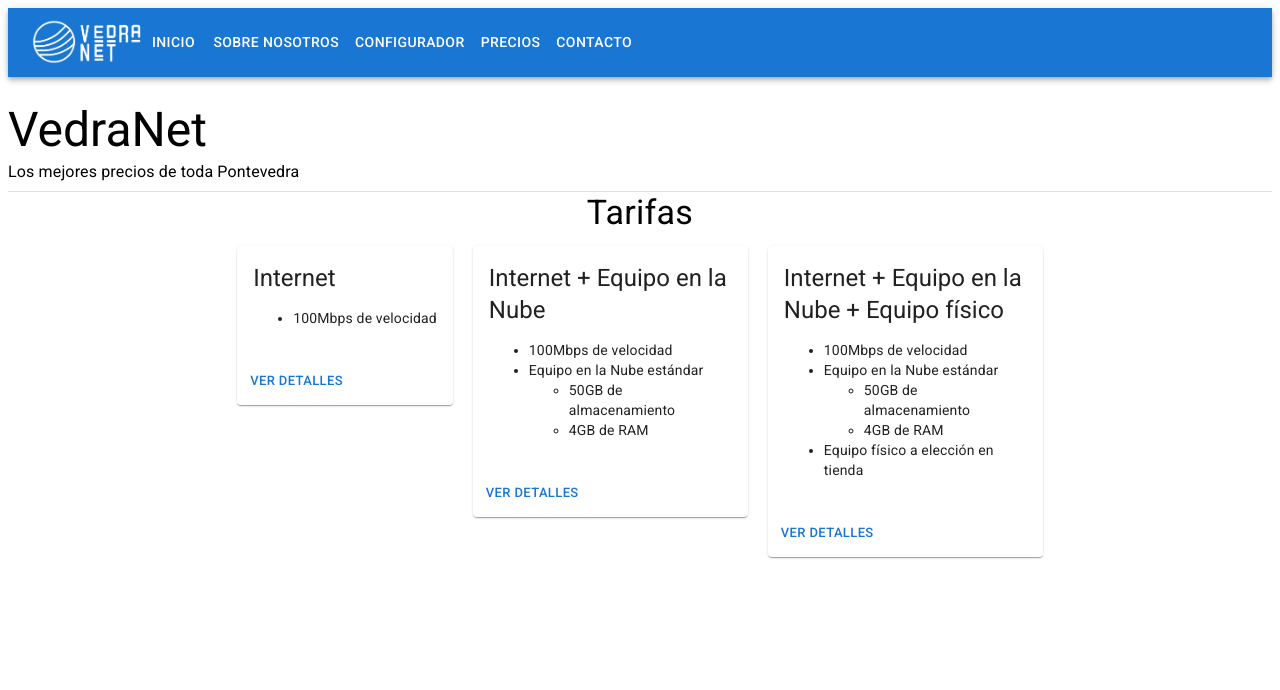
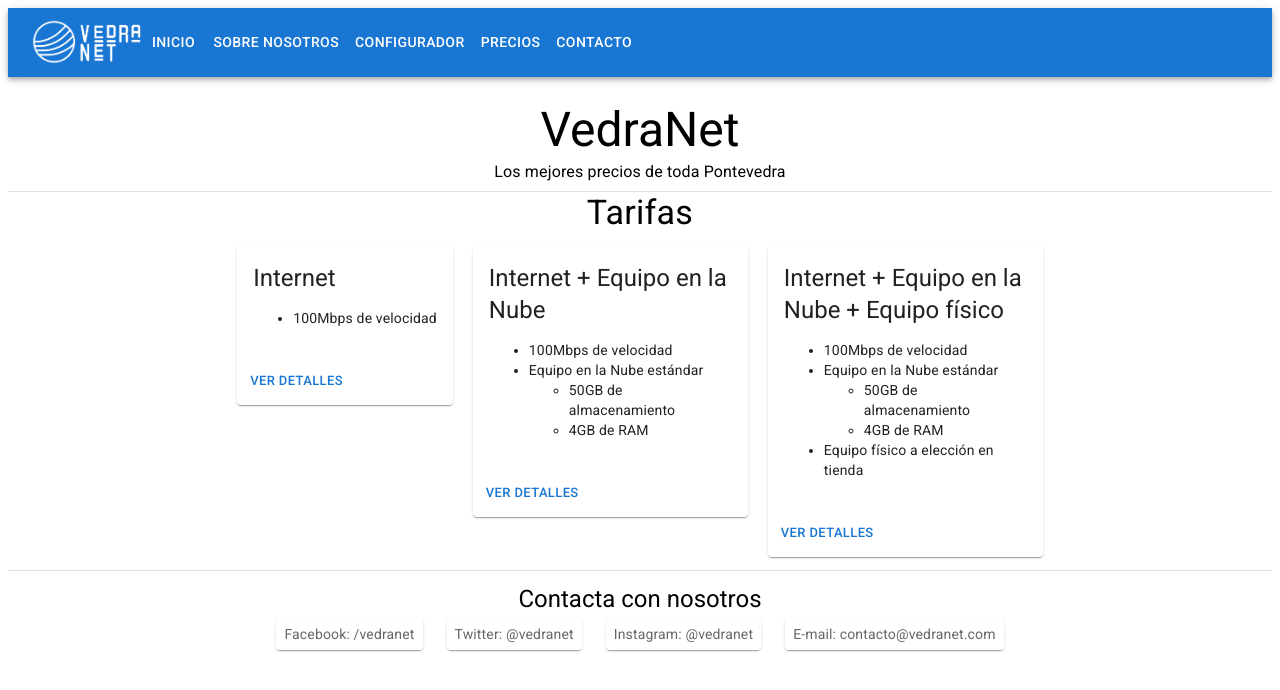
Before and after one commit to Xpl0itU/vedranet-web, a React (Vite) app: page / in a window 1280 px wide. Shown: the top 690 px of the page. Built offline with nearby package versions, Linux system fonts and the light colour scheme.

Commit message:
Add contact grid

```diff
--- /dev/null
+++ b/src/components/ContactBottomGrid.jsx
@@ -0,0 +1,41 @@
+import { styled } from '@mui/material/styles';
+import Grid from '@mui/material/Grid';
+import Paper from '@mui/material/Paper';
+import Typography from '@mui/material/Typography';
+
+const Item = styled(Paper)(({ theme }) => ({
+    backgroundColor: theme.palette.mode === 'dark' ? '#1A2027' : '#fff',
+    ...theme.typography.body2,
+    padding: theme.spacing(1),
+    textAlign: 'center',
+    color: theme.palette.text.secondary,
+    display: "inline",
+    alignItems: "center",
+    justifyContent: "center"
+}));
+
+function ContactBottomGrid() {
+    return(
+        <>
+            <Typography variant="h5" align="center" gutterBottom>
+                Contacta con nosotros
+            </Typography>
+            <Grid container rowSpacing={1} columnSpacing={{ xs: 1, sm: 2, md: 3 }} sx={{justifyContent: "center"}}>
+                <Grid item>
+                    <Item>Facebook: /vedranet</Item>
+                </Grid>
+                <Grid item>
+                    <Item>Twitter: @vedranet</Item>
+                </Grid>
+                <Grid item>
+                    <Item>Instagram: @vedranet</Item>
+                </Grid>
+                <Grid item>
+                    <Item>E-mail: contacto@vedranet.com</Item>
+                </Grid>
+            </Grid>
+        </>
+    );
+}
+
+export default ContactBottomGrid;
--- a/src/pages/Index.jsx
+++ b/src/pages/Index.jsx
@@ -4,19 +4,18 @@
 import CardContent from '@mui/material/CardContent';
 import Divider from "@mui/material/Divider";
 import Typography from "@mui/material/Typography";
+import ContactBottomGrid from '../components/ContactBottomGrid';
 import "./Prices.css";
 
 function Index() {
     return(
         <>
-            <div>
-                <Typography variant="h3">
-                    VedraNet
-                </Typography>
-                <Typography variant="subtitle1" gutterBottom>
-                    Los mejores precios de toda Pontevedra
-                </Typography>
-            </div>
+            <Typography variant="h3" style={{display: "flex", justifyContent: "center"}}>
+                VedraNet
+            </Typography>
+            <Typography variant="subtitle1" gutterBottom style={{display: "flex", justifyContent: "center"}}>
+                Los mejores precios de toda Pontevedra
+            </Typography>
             <Divider/>
             <div>
                 <Typography variant="h4" align="center" gutterBottom>
@@ -87,6 +86,8 @@
                 </div>
             </div>
             </div>
+            <Divider style={{marginTop: "1%", marginBottom: "1%"}}/>
+            <ContactBottomGrid/>
         </>
     );
 }
```
